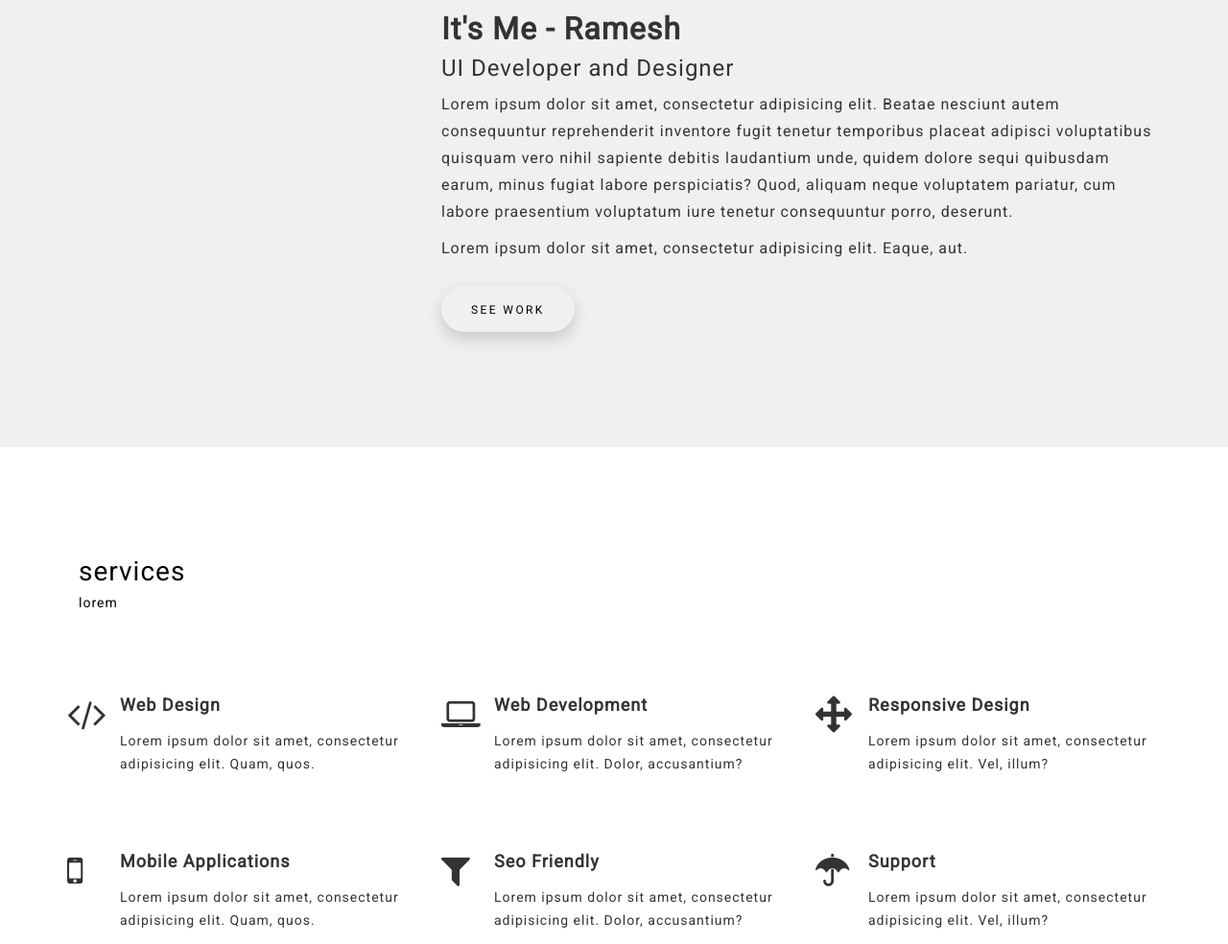
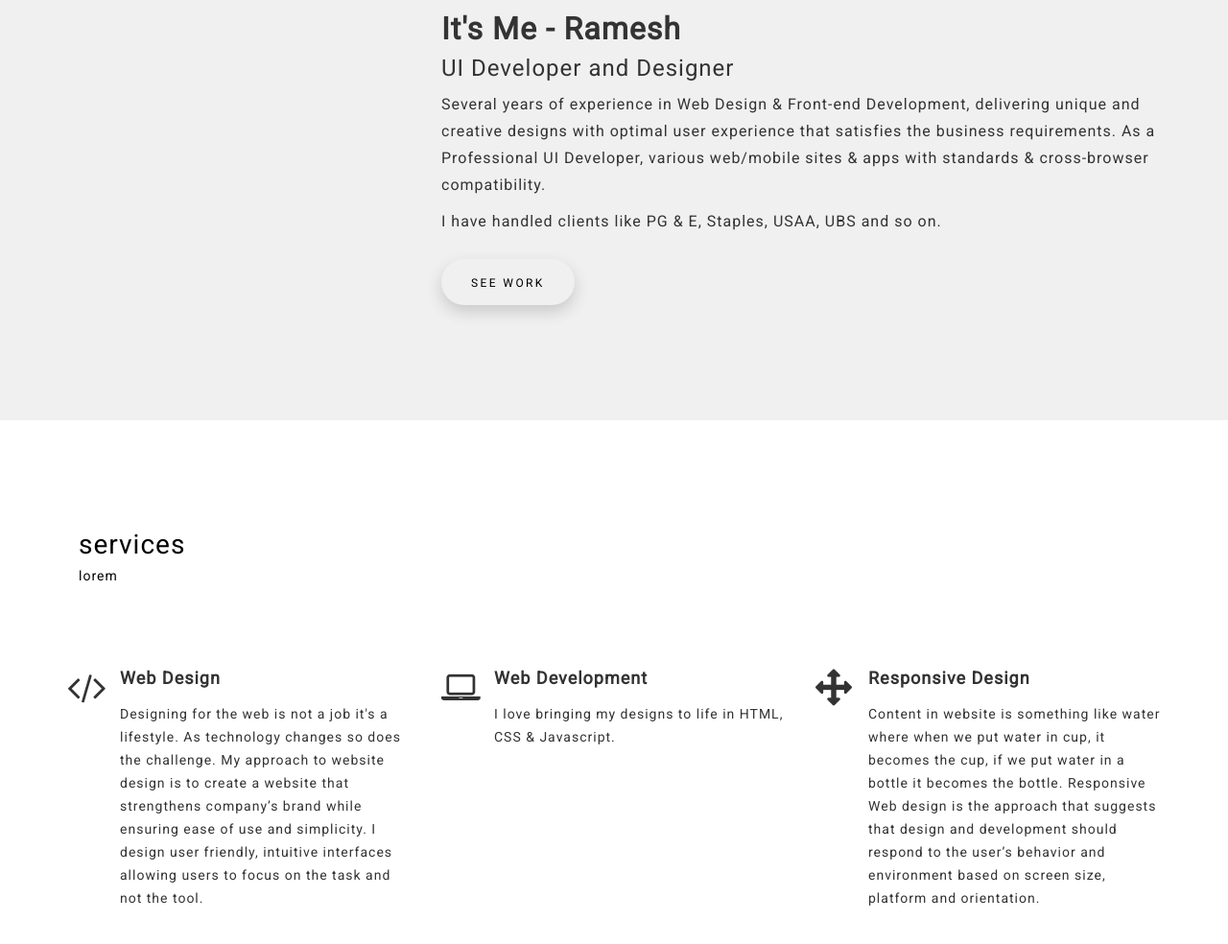
Before and after one commit to bvramesh/bvramesh.github.io, a plain HTML site: page index.html in a window 1280 px wide. Shown: the part 897-1881 px from the top of the page at 96% size. Drawn offline with nearby package versions, Linux system fonts and the light colour scheme.

Commit message:
changes made

```diff
--- a/index.html
+++ b/index.html
@@ -115,15 +115,15 @@
         <div class="row">
           <div class="col-md-4">
             <div class="author-image">
-              <img class="img-responsive" src="Image/IMG_0746.JPG" alt="No Image">
+              <img class="img-responsive" src="image/Ramesh.JPG" alt="No Image">
             </div>
           </div>
           <div class="col-md-8">
             <div class="about-text">
               <h3><strong>It's Me - Ramesh</strong></h3>
               <h4>UI Developer and Designer</h4>
-              <p>Lorem ipsum dolor sit amet, consectetur adipisicing elit. Beatae nesciunt autem consequuntur reprehenderit inventore fugit tenetur temporibus placeat adipisci voluptatibus quisquam vero nihil sapiente debitis laudantium unde, quidem dolore sequi quibusdam earum, minus fugiat labore perspiciatis? Quod, aliquam neque voluptatem pariatur, cum labore praesentium voluptatum iure tenetur consequuntur porro, deserunt.</p>
-              <p>Lorem ipsum dolor sit amet, consectetur adipisicing elit. Eaque, aut.</p>
+              <p>Several years of experience in Web Design & Front-end Development, delivering unique and creative designs with optimal user experience that satisfies the business requirements. As a Professional UI Developer, various web/mobile sites & apps with standards & cross-browser compatibility.</p>
+              <p>I have handled clients like PG & E, Staples, USAA, UBS and so on.</p>
               <a class="scroll-btn btn extra" href="#work">See Work</a>
             </div>
           </div>
@@ -152,7 +152,8 @@
               </div>
               <div class="service-content">
                 <h3>Web Design</h3>
-                <p>Lorem ipsum dolor sit amet, consectetur adipisicing elit. Quam, quos.</p>
+                <p>Designing for the web is not a job it's a lifestyle. As technology changes so does the challenge.
+My approach to website design is to create a website that strengthens company’s brand while ensuring ease of use and simplicity. I design user friendly, intuitive interfaces allowing users to focus on the task and not the tool.</p>
               </div>
             </div>
           </div>
@@ -163,7 +164,7 @@
               </div>
               <div class="service-content">
                 <h3>Web Development</h3>
-                <p>Lorem ipsum dolor sit amet, consectetur adipisicing elit. Dolor, accusantium?</p>
+                <p>I love bringing my designs to life in HTML, CSS & Javascript.</p>
               </div>
             </div>
           </div>
@@ -174,7 +175,7 @@
               </div>
               <div class="service-content">
                 <h3>Responsive Design</h3>
-                <p>Lorem ipsum dolor sit amet, consectetur adipisicing elit. Vel, illum?</p>
+                <p>Content in website is something like water where when we put water in cup, it becomes the cup, if we put water in a bottle it becomes the bottle. Responsive Web design is the approach that suggests that design and development should respond to the user’s behavior and environment based on screen size, platform and orientation.</p>
               </div>
             </div>
           </div>
@@ -371,7 +372,7 @@
             <div class="footer-text">
               <p>
                 &copy2017
-                <strong>Surya Polina</strong>
+                <strong>Venkata Ramesh</strong>
                 . All Rights Reserved
               </p>
             </div>
--- a/styles.css
+++ b/styles.css
@@ -308,6 +308,7 @@ ul.nav.navbar-nav li a {
 
 .service-content {
   margin-left: 55px;
+
 }
 
 .service-content h3 {
```
Also changed, not shown: images/IMG_0746.JPG (deleted), 2 other files.
